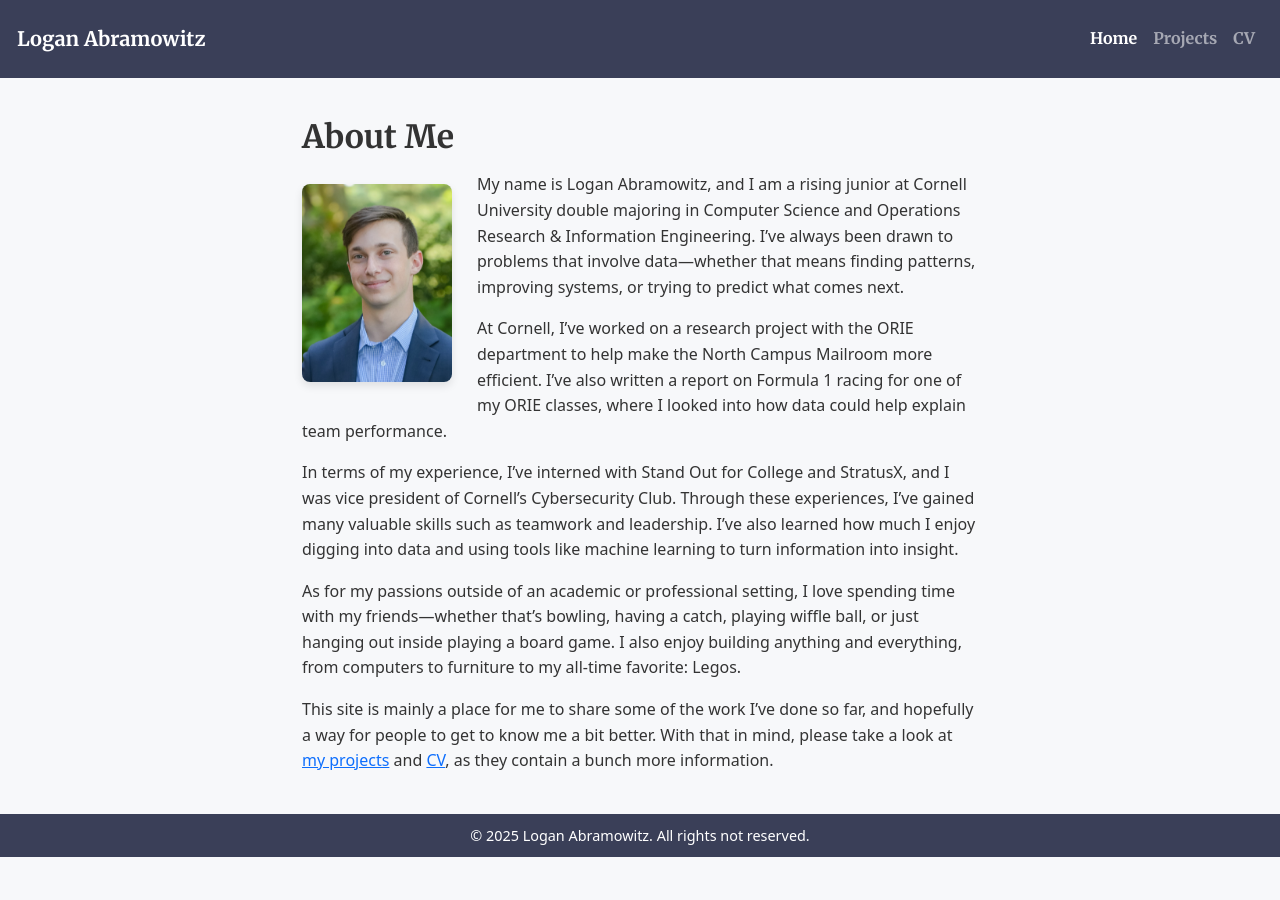
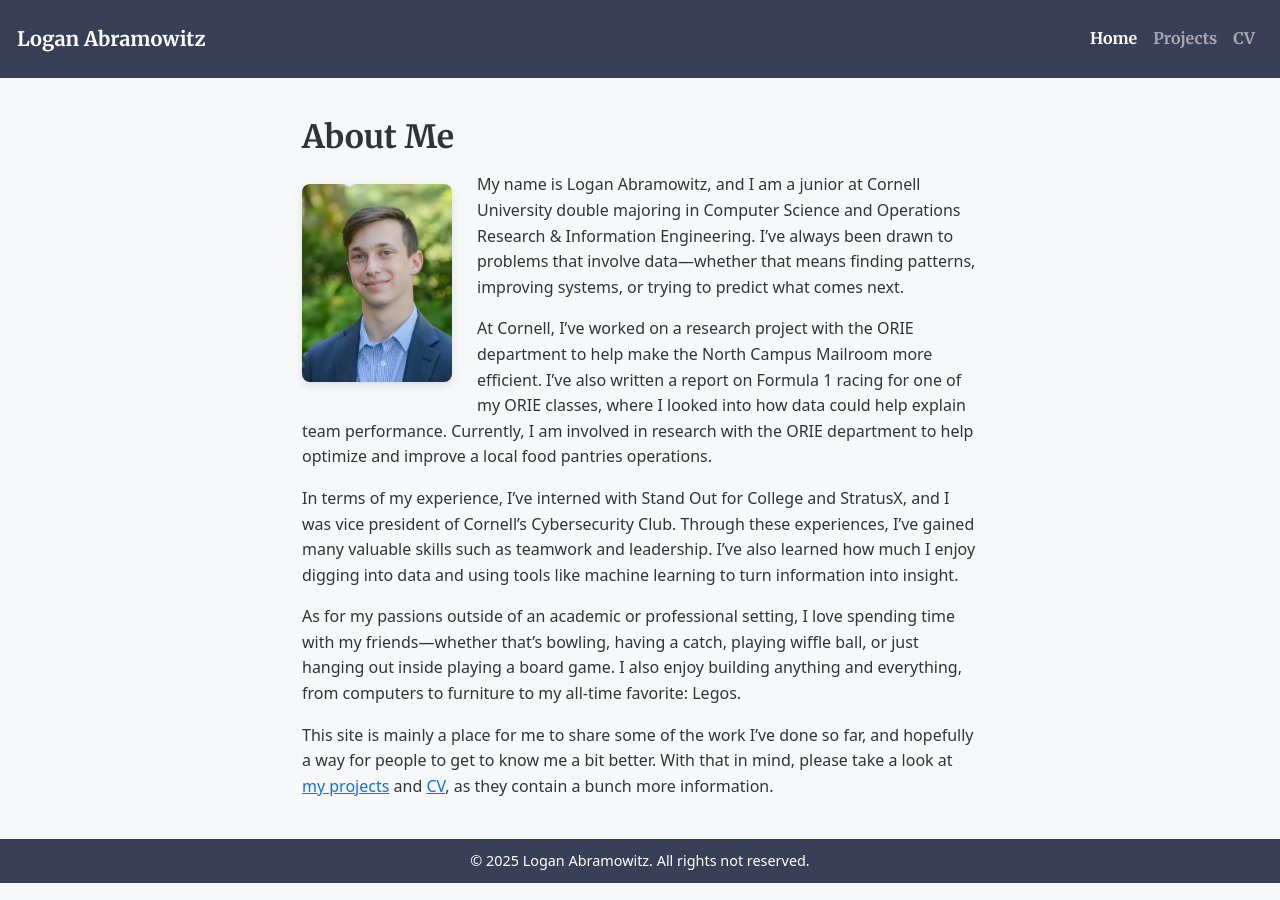
Before and after one commit to Logan-Abramowitz/Logan-Abramowitz.github.io, a Jekyll site: the page built from index.md, in a window 1280 px wide. Built offline with Jekyll 4.4.1, drawn with Linux system fonts in a browser that asks for light colours.

Commit message:
minor updates

```diff
--- a/index.md
+++ b/index.md
@@ -9,9 +9,9 @@ title: Logan Abramowitz
 ![Profile Picture]({{ "assets/images/profile-pic.jpg" | relative_url }}){: class="profile-image"}
 
 
-My name is {{ site.name }}, and I am a rising junior at Cornell University double majoring in Computer Science and Operations Research & Information Engineering. I’ve always been drawn to problems that involve data—whether that means finding patterns, improving systems, or trying to predict what comes next.
+My name is {{ site.name }}, and I am a junior at Cornell University double majoring in Computer Science and Operations Research & Information Engineering. I’ve always been drawn to problems that involve data—whether that means finding patterns, improving systems, or trying to predict what comes next.
 
-At Cornell, I’ve worked on a research project with the ORIE department to help make the North Campus Mailroom more efficient. I’ve also written a report on Formula 1 racing for one of my ORIE classes, where I looked into how data could help explain team performance.
+At Cornell, I’ve worked on a research project with the ORIE department to help make the North Campus Mailroom more efficient. I’ve also written a report on Formula 1 racing for one of my ORIE classes, where I looked into how data could help explain team performance. Currently, I am involved in research with the ORIE department to help optimize and improve a local food pantries operations.
 
 In terms of my experience, I’ve interned with Stand Out for College and StratusX, and I was vice president of Cornell’s Cybersecurity Club. Through these experiences, I've gained many valuable skills such as teamwork and leadership. I’ve also learned how much I enjoy digging into data and using tools like machine learning to turn information into insight.
 
```
Also changed, not shown: _pages/cv.md (+13 -0 lines).
